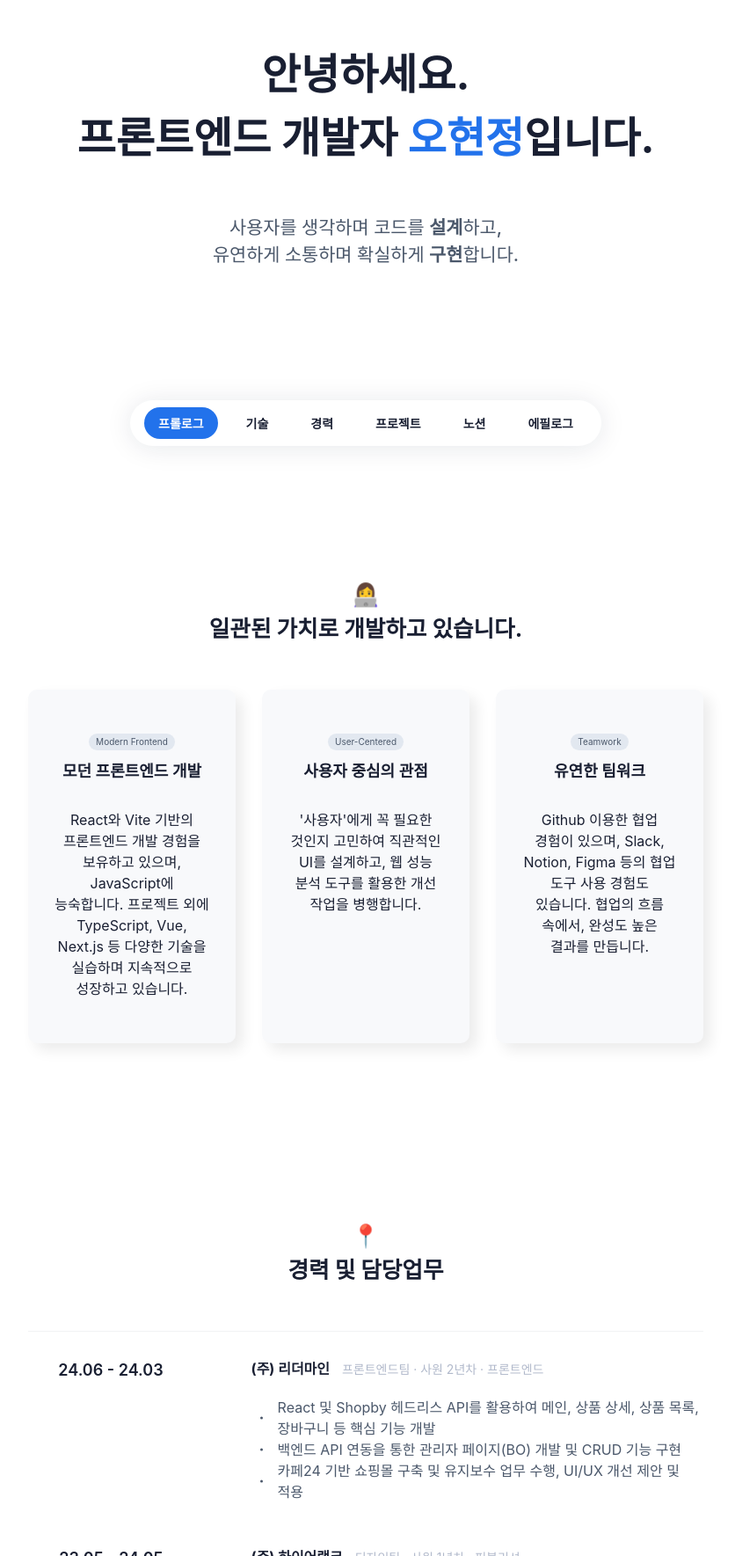
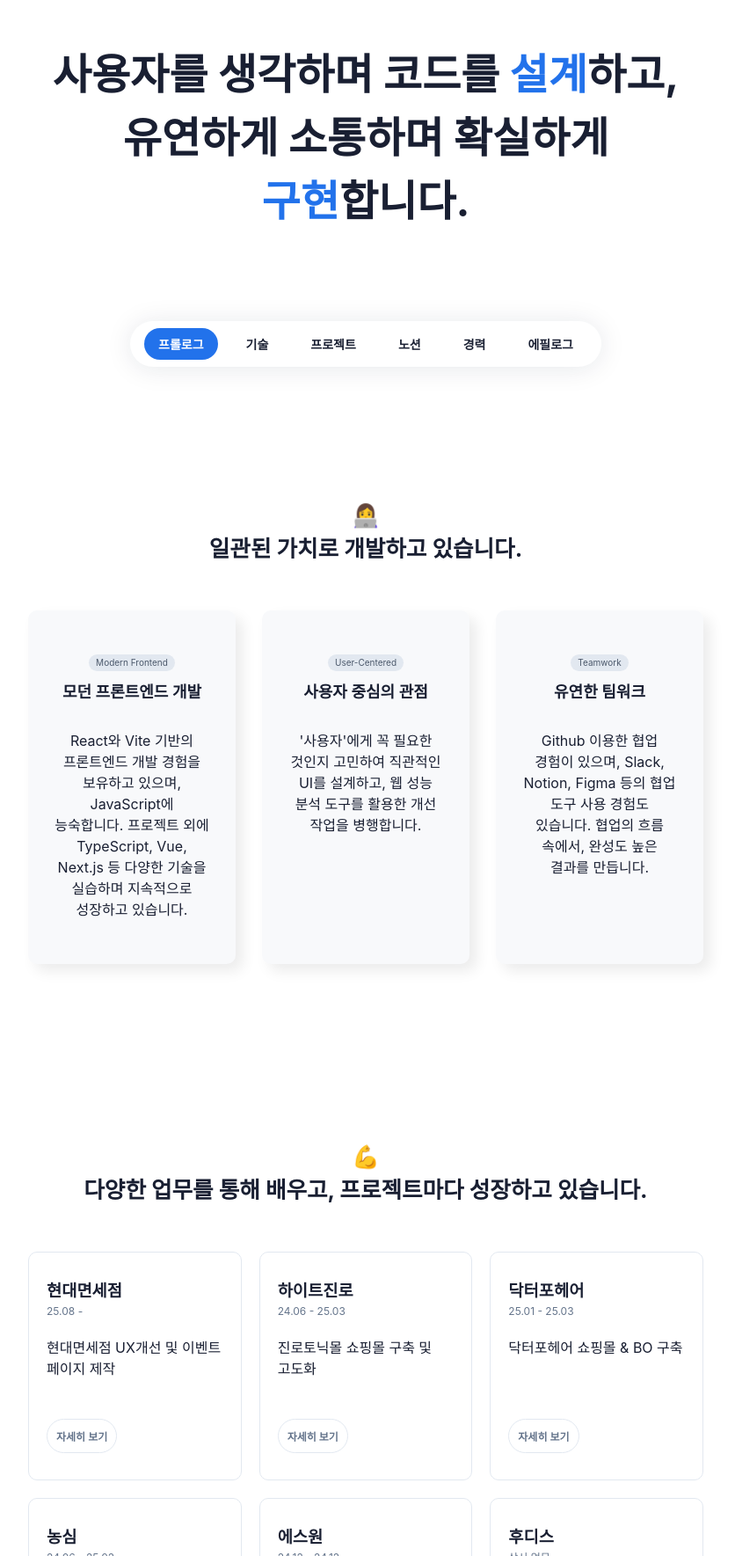
Before and after one commit to oLangS2/portfolio, a React (Create React App) app: page / in a window 1280 px wide. Shown: the part 151-1920 px from the top of the page at 88% size, without its empty margins (224-1060 px from the left). Built offline with nearby package versions, Linux system fonts and the light colour scheme; a web font is replaced by a local one.

Commit message:
현대면세점 포트폴리오 추가

```diff
--- a/src/App.jsx
+++ b/src/App.jsx
@@ -24,9 +24,9 @@ function App() {
       <MainVisual />
       <Tab/>
       <AboutMe/>
-      <Career/>
       <Projects/>
       <Notion/>
+      <Career/>
       <Footer/>
     </div>
   );
--- a/src/components/common/Tab.jsx
+++ b/src/components/common/Tab.jsx
@@ -3,9 +3,9 @@ import React, { useEffect, useRef, useState } from 'react';
 const tabs = [
   { id: 'main', label: '프롤로그' },
   { id: 'about', label: '기술' },
-  { id: 'career', label: '경력' },
   { id: 'projects', label: '프로젝트' },
   { id: 'notion', label: '노션' },
+  { id: 'career', label: '경력' },
   { id: 'footer', label: '에필로그' },
 ];
 
--- a/src/components/sections/Career.jsx
+++ b/src/components/sections/Career.jsx
@@ -11,7 +11,23 @@ const career = () => {
         <ul className='box_wrap'>
           <li className='box flex'>
             <div className="left">
-              24.06 - 24.03
+              25.08 - 재직중
+            </div>
+            <div className="right">
+              <b>키스템프엘비에스</b>
+              <span> 현대면세점 UX전략팀 · 사원 3년차 · 퍼블리셔</span>
+              <div className="more">
+                <ul>
+                  <li>로그인 페이지의 UX를 개선하여 사용자 흐름을 단순화하고 사용성을 향상</li>
+                  <li>이벤트 페이지 퍼블리싱을 담당하며 디자인 시안을 기반으로 반응형·웹표준을 준수한 마크업을 구현</li>
+                  <li>디자인 요소를 체계화한 템플릿 가이드를 제작해 협업 효율성과 UI 일관성 향상</li>
+                </ul>
+              </div>
+            </div>
+          </li>
+          <li className='box flex'>
+            <div className="left">
+              24.06 - 25.03
             </div>
             <div className="right">
               <b>(주) 리더마인</b>
--- a/src/components/sections/MainVisual.jsx
+++ b/src/components/sections/MainVisual.jsx
@@ -5,12 +5,9 @@ const MainVisual = () => {
     <div className="section" id="main">
       <div className="main_visual">
         <h2>
-          안녕하세요.<br/>
-          프론트엔드 개발자 <span className="point">오현정</span>입니다.
+          사용자를 생각하며 코드를 <span>설계</span>하고,<br/>
+          유연하게 소통하며 확실하게 <span>구현</span>합니다.
         </h2>
-        <h3>
-        사용자를 생각하며 코드를 <strong>설계</strong>하고,<br/> 유연하게 소통하며 확실하게 <strong>구현</strong>합니다.
-        </h3>
       </div>
     </div>
   )
--- a/src/data/projects.js
+++ b/src/data/projects.js
@@ -1,5 +1,31 @@
 
 const projectData = [
+  {
+    id: 0,
+    people:"PB 1",
+    link:"https://www.hddfs.com/shop/dm/main.do?NaPm=ct%3Dmi1a0dtc%7Cci%3Dcheckout%7Ctr%3Dds%7Ctrx%3Dnull%7Chk%3D0bf643dc3d08fa27fd946d9d55e4adff20915caa",
+    title: "현대면세점 UX개선 및 이벤트 페이지 제작",
+    company: "현대면세점",
+    period: "25.08 - ",
+    account:"현대면세점 웹/앱 서비스의 UX 개선 및 유지보수를 담당하였으며, 기획·디자인팀과 협업하여 이벤트 페이지 퍼블리싱을 수행",
+    features: [
+        {
+          title: "웹/앱 서비스의 UX 개선",
+          descriptions: [
+            "로그인 페이지 UX 개선을 통해 사용성 향상 및 이탈률 감소",
+            "사용자 흐름 분석을 바탕으로 불필요한 요소 제거 및 인터페이스 최적화"
+          ]
+        },
+        {
+          title:"이벤트 페이지 퍼블리싱",
+          descriptions: [
+            "이벤트 정보(기간, 사은품, 조건 등)에 맞는 스크립트 아이디어 제안 및 구현",
+            "디자인 템플릿 기반 퍼블리싱 가이드 제작으로 작업 효율 및 일관성 향상",
+          ]
+        },
+    ],
+    tech: ["Eclipse", "Bitbuket", "Bamboo", "Figma", "CSS"],
+  },
   {
     id: 1,
     people:"FE 3",
--- a/src/styles/global.scss
+++ b/src/styles/global.scss
@@ -124,12 +124,6 @@ button {
             span{
                 color: $point;
             }
-        }
-        h3{
-            padding: 50px 0;
-            font-weight:500;
-            font-size: 1.3rem;
-            color:$gray-1;
         }
     }
     //!SECTION 메인
```
